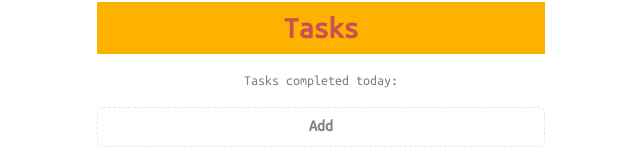
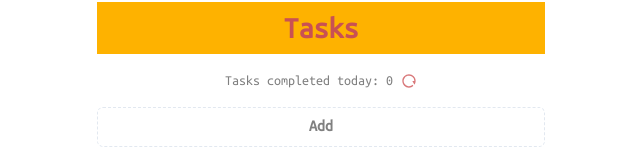
Before and after one commit to byandrev/tomatozen, a React (Vite) app: page / in a window 1280 px wide. Shown: the part 600-760 px from the top of the page, without its empty margins (319-959 px from the left). Built offline with nearby package versions, Linux system fonts and the light colour scheme.

Commit message:
feature: add button to reset counter tasks

```diff
--- /dev/null
+++ b/src/components/IconRestart.jsx
@@ -0,0 +1,17 @@
+import { Icon } from "@chakra-ui/react";
+import { RiRestartLine } from "react-icons/ri";
+
+function IconRestart({ handleClick }) {
+  return (
+    <Icon
+      color="brand.alt"
+      as={RiRestartLine}
+      fontSize="1rem"
+      cursor="pointer"
+      onClick={handleClick}
+      title="Restart"
+    />
+  );
+}
+
+export default IconRestart;
--- a/src/components/PomodoroState.jsx
+++ b/src/components/PomodoroState.jsx
@@ -1,7 +1,7 @@
-import { Flex, Stack, Button, Text, Icon } from "@chakra-ui/react";
-import { RiRestartLine } from "react-icons/ri";
+import { Flex, Stack, Button, Text } from "@chakra-ui/react";
 import useTimer from "../hooks/useTimer";
 import usePomodoroCounter from "../hooks/usePomodoroCounter";
+import IconRestart from "./IconRestart";
 
 function PomodoroState() {
   const { counter, isFocus } = useTimer();
@@ -11,13 +11,7 @@ function PomodoroState() {
     <>
       <Flex justifyContent="center" alignItems="center" gap={2}>
         <Text color="gray.500">Pomodoro #{counter}</Text>
-        <Icon
-          color="brand.alt"
-          as={RiRestartLine}
-          fontSize="1rem"
-          cursor="pointer"
-          onClick={handleRestartPomodoro}
-        />
+        <IconRestart handleClick={handleRestartPomodoro} />
       </Flex>
 
       <Stack direction="row" justifyContent="center" mb={6}>
--- a/src/components/Tasks.jsx
+++ b/src/components/Tasks.jsx
@@ -5,14 +5,17 @@ import {
   Stack,
   useDisclosure,
   Text,
+  Flex,
 } from "@chakra-ui/react";
 import useTasks from "../hooks/useTasks";
 import ModalCreateTask from "./ModalCreateTask";
 import TaskElement from "./TaskElement";
+import IconRestart from "./IconRestart";
 
 function Tasks() {
   const { isOpen, onOpen, onClose } = useDisclosure();
-  const { tasks, toggleCompleted, deleteTask, tasksCompleted } = useTasks();
+  const { tasks, toggleCompleted, deleteTask, tasksCompleted, restartTasks } =
+    useTasks();
 
   const handleCompleted = (id) => {
     toggleCompleted(id);
@@ -22,6 +25,10 @@ function Tasks() {
     deleteTask(id);
   };
 
+  const handleRestartTasks = () => {
+    restartTasks();
+  };
+
   return (
     <Box>
       <Box bg="yellow" p={2}>
@@ -29,10 +36,16 @@ function Tasks() {
           Tasks
         </Heading>
       </Box>
-      <Text color="gray" fontSize="sm" textAlign="center" mt={4}>
-        Tasks completed today: {tasksCompleted}
-      </Text>
+
+      <Flex justifyContent="center" alignItems="center" gap={2} mt={4}>
+        <Text color="gray" fontSize="sm" textAlign="center">
+          Tasks completed today: {tasksCompleted || 0}
+        </Text>
+        <IconRestart handleClick={handleRestartTasks} />
+      </Flex>
+
       <ModalCreateTask isOpen={isOpen} onClose={onClose} />
+
       <Stack mt={4}>
         {tasks &&
           tasks.map((task) => (
--- a/src/context/TasksContext.jsx
+++ b/src/context/TasksContext.jsx
@@ -69,6 +69,7 @@ export default function TasksProvider({ children }) {
     findTask,
     deleteTask,
     tasksCompleted,
+    setTasksCompleted,
   };
 
   return (
--- a/src/hooks/useTasks.js
+++ b/src/hooks/useTasks.js
@@ -2,8 +2,15 @@ import { useContext } from "react";
 import { TasksContext } from "../context/TasksContext";
 
 function useTasks() {
-  const { tasks, addTask, updateTask, findTask, deleteTask, tasksCompleted } =
-    useContext(TasksContext);
+  const {
+    tasks,
+    addTask,
+    updateTask,
+    findTask,
+    deleteTask,
+    tasksCompleted,
+    setTasksCompleted,
+  } = useContext(TasksContext);
 
   const toggleCompleted = (id) => {
     const initialTaskIndex = findTask(id);
@@ -14,7 +21,18 @@ function useTasks() {
     }
   };
 
-  return { tasks, addTask, toggleCompleted, deleteTask, tasksCompleted };
+  const restartTasks = () => {
+    setTasksCompleted(0);
+  };
+
+  return {
+    tasks,
+    addTask,
+    toggleCompleted,
+    deleteTask,
+    tasksCompleted,
+    restartTasks,
+  };
 }
 
 export default useTasks;
```
